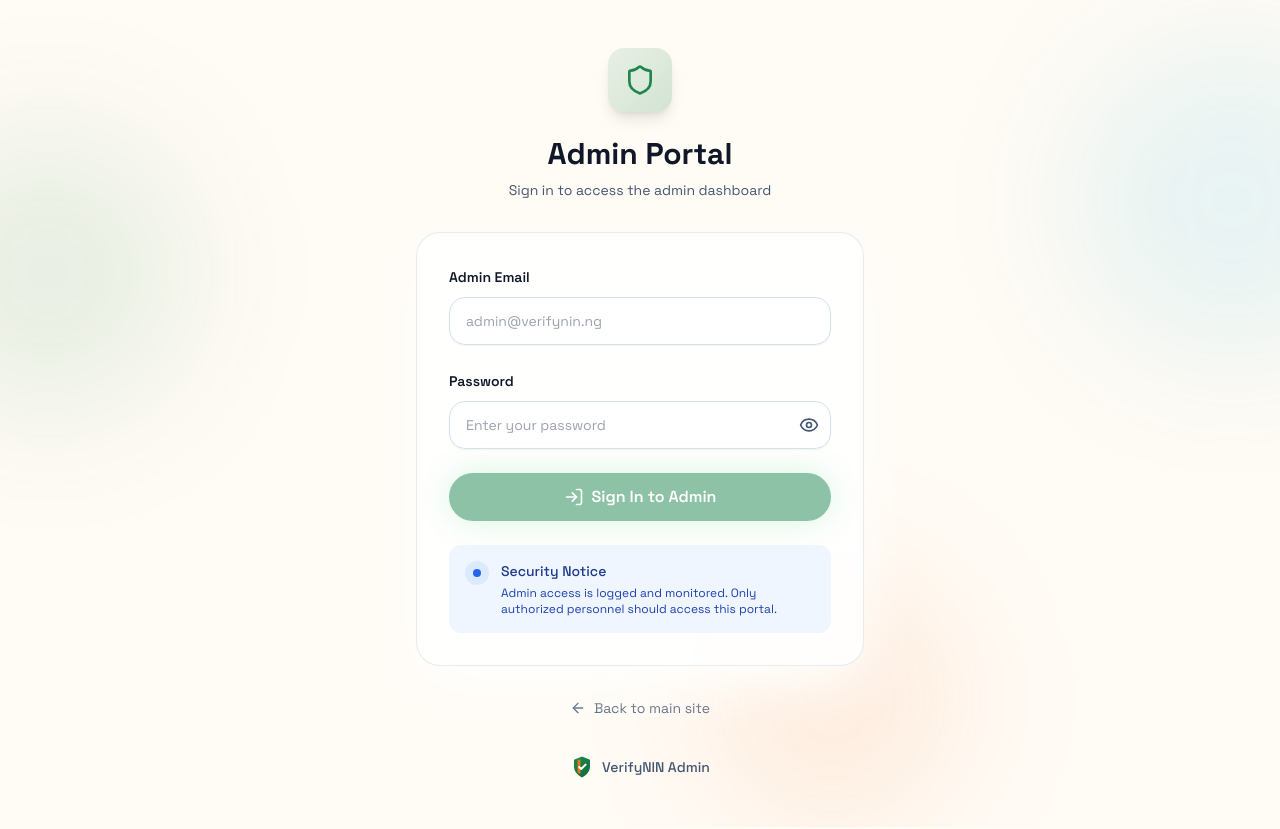
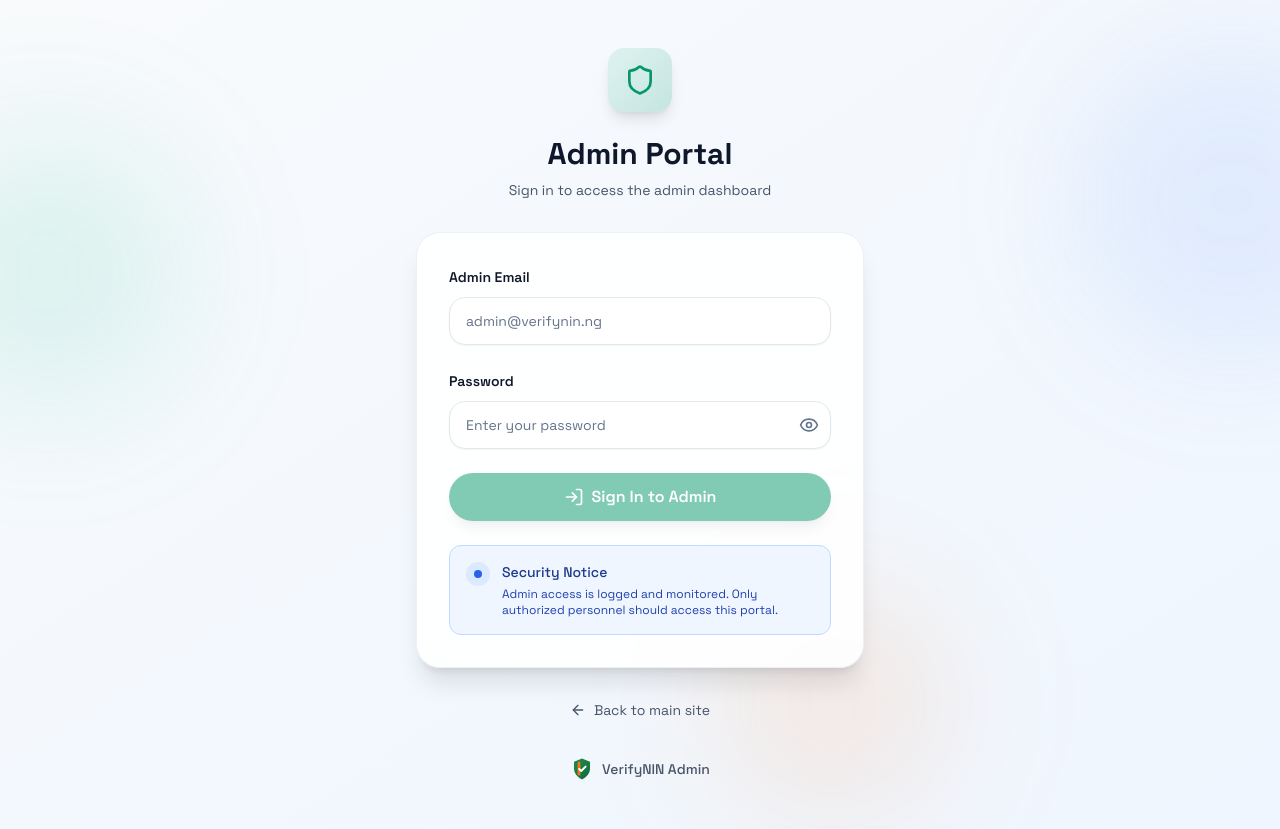
Before and after one commit to yuusuf4real/ninverify, a Next.js app: page /sys-4a7404d6f114b5b0 in a window 1280 px wide. Built offline with nearby package versions, Linux system fonts and the light colour scheme; no server answers.

Commit message:
feat(auth): refine admin login UI

```diff
--- a/app/sys-4a7404d6f114b5b0/page.tsx
+++ b/app/sys-4a7404d6f114b5b0/page.tsx
@@ -17,29 +17,29 @@ export default async function AdminLoginPage() {
   }
 
   return (
-    <div className="relative min-h-screen overflow-hidden bg-background">
+    <div className="relative min-h-screen overflow-hidden bg-gradient-to-br from-slate-50 to-blue-50">
       {/* Background Effects */}
       <div className="pointer-events-none absolute inset-0">
-        <div className="absolute -left-24 top-32 h-72 w-72 rounded-full bg-primary/10 blur-3xl" />
-        <div className="absolute -right-28 top-10 h-80 w-80 rounded-full bg-accent/10 blur-3xl" />
-        <div className="absolute bottom-0 right-1/4 h-64 w-64 rounded-full bg-secondary/10 blur-3xl" />
+        <div className="absolute -left-24 top-32 h-72 w-72 rounded-full bg-emerald-500/10 blur-3xl" />
+        <div className="absolute -right-28 top-10 h-80 w-80 rounded-full bg-blue-500/10 blur-3xl" />
+        <div className="absolute bottom-0 right-1/4 h-64 w-64 rounded-full bg-orange-500/10 blur-3xl" />
       </div>
 
       <div className="relative z-10 flex min-h-screen items-center justify-center px-4 py-12">
         <div className="w-full max-w-md space-y-8">
           {/* Header */}
           <div className="text-center">
-            <div className="mx-auto mb-6 flex h-16 w-16 items-center justify-center rounded-2xl bg-gradient-to-br from-primary/10 to-primary/20 shadow-lg">
-              <Shield className="h-8 w-8 text-primary" />
+            <div className="mx-auto mb-6 flex h-16 w-16 items-center justify-center rounded-2xl bg-gradient-to-br from-emerald-500/10 to-emerald-600/20 shadow-lg">
+              <Shield className="h-8 w-8 text-emerald-600" />
             </div>
-            <h1 className="text-3xl font-bold text-foreground">Admin Portal</h1>
-            <p className="mt-2 text-sm text-muted-foreground">
+            <h1 className="text-3xl font-bold text-slate-900">Admin Portal</h1>
+            <p className="mt-2 text-sm text-slate-600">
               Sign in to access the admin dashboard
             </p>
           </div>
 
           {/* Login Form */}
-          <div className="rounded-3xl border border-border/60 bg-white/90 p-8 shadow-card backdrop-blur-sm">
+          <div className="rounded-3xl border border-slate-200/60 bg-white/90 p-8 shadow-xl backdrop-blur-sm">
             <AdminLoginForm />
           </div>
 
@@ -47,7 +47,7 @@ export default async function AdminLoginPage() {
           <div className="text-center">
             <Link
               href="/"
-              className="inline-flex items-center gap-2 text-sm text-muted-foreground hover:text-primary transition-colors"
+              className="inline-flex items-center gap-2 text-sm text-slate-600 hover:text-emerald-600 transition-colors"
             >
               <ArrowLeft className="h-4 w-4" />
               Back to main site
@@ -64,7 +64,7 @@ export default async function AdminLoginPage() {
                 height={24}
                 className="h-6 w-6"
               />
-              <span className="text-sm font-medium text-muted-foreground">
+              <span className="text-sm font-medium text-slate-600">
                 VerifyNIN Admin
               </span>
             </div>
--- a/components/organisms/admin-login-form.tsx
+++ b/components/organisms/admin-login-form.tsx
@@ -75,10 +75,7 @@ export function AdminLoginForm() {
 
       {/* Email Field */}
       <div className="space-y-2">
-        <label
-          htmlFor="email"
-          className="text-sm font-semibold text-foreground"
-        >
+        <label htmlFor="email" className="text-sm font-semibold text-slate-900">
           Admin Email
         </label>
         <Input
@@ -90,7 +87,7 @@ export function AdminLoginForm() {
           placeholder="admin@verifynin.ng"
           required
           disabled={loading}
-          className="h-12"
+          className="h-12 border-slate-200 bg-white focus:border-emerald-500 focus:ring-emerald-500"
         />
       </div>
 
@@ -98,7 +95,7 @@ export function AdminLoginForm() {
       <div className="space-y-2">
         <label
           htmlFor="password"
-          className="text-sm font-semibold text-foreground"
+          className="text-sm font-semibold text-slate-900"
         >
           Password
         </label>
@@ -112,12 +109,12 @@ export function AdminLoginForm() {
             placeholder="Enter your password"
             required
             disabled={loading}
-            className="h-12 pr-12"
+            className="h-12 pr-12 border-slate-200 bg-white focus:border-emerald-500 focus:ring-emerald-500"
           />
           <button
             type="button"
             onClick={() => setShowPassword(!showPassword)}
-            className="absolute right-3 top-1/2 -translate-y-1/2 text-muted-foreground hover:text-foreground"
+            className="absolute right-3 top-1/2 -translate-y-1/2 text-slate-500 hover:text-slate-700"
             disabled={loading}
           >
             {showPassword ? (
@@ -133,7 +130,7 @@ export function AdminLoginForm() {
       <Button
         type="submit"
         disabled={loading || !formData.email || !formData.password}
-        className="h-12 w-full text-base font-semibold"
+        className="h-12 w-full text-base font-semibold bg-emerald-600 hover:bg-emerald-700 text-white"
       >
         {loading ? (
           <div className="flex items-center gap-2">
@@ -149,7 +146,7 @@ export function AdminLoginForm() {
       </Button>
 
       {/* Security Notice */}
-      <div className="rounded-xl bg-blue-50 p-4">
+      <div className="rounded-xl bg-blue-50 p-4 border border-blue-200">
         <div className="flex gap-3">
           <div className="flex h-6 w-6 shrink-0 items-center justify-center rounded-full bg-blue-100">
             <div className="h-2 w-2 rounded-full bg-blue-600" />
--- a/components/ui/button.tsx
+++ b/components/ui/button.tsx
@@ -4,17 +4,17 @@ import { Slot } from "@radix-ui/react-slot";
 import { cn } from "@/lib/utils";
 
 const buttonVariants = cva(
-  "inline-flex items-center justify-center gap-2 rounded-full text-sm font-semibold transition-all focus-visible:outline-none focus-visible:ring-2 focus-visible:ring-ring disabled:pointer-events-none disabled:opacity-50",
+  "inline-flex items-center justify-center gap-2 rounded-full text-sm font-semibold transition-all focus-visible:outline-none focus-visible:ring-2 focus-visible:ring-emerald-500 disabled:pointer-events-none disabled:opacity-50",
   {
     variants: {
       variant: {
         primary:
-          "bg-primary text-primary-foreground shadow-glow hover:translate-y-[-1px] hover:shadow-[0_0_40px_rgba(34,197,94,0.35)]",
+          "bg-emerald-600 text-white shadow-lg hover:bg-emerald-700 hover:translate-y-[-1px] hover:shadow-xl",
         secondary:
-          "bg-secondary text-secondary-foreground hover:translate-y-[-1px]",
+          "bg-orange-500 text-white hover:bg-orange-600 hover:translate-y-[-1px]",
         outline:
-          "border border-border bg-transparent text-foreground hover:border-primary/50",
-        ghost: "bg-transparent text-foreground hover:bg-muted",
+          "border border-slate-200 bg-transparent text-slate-900 hover:border-emerald-500/50 hover:bg-slate-50",
+        ghost: "bg-transparent text-slate-900 hover:bg-slate-100",
       },
       size: {
         sm: "h-9 px-4",
--- a/components/ui/input.tsx
+++ b/components/ui/input.tsx
@@ -8,7 +8,7 @@ const Input = React.forwardRef<HTMLInputElement, InputProps>(
     <input
       type={type}
       className={cn(
-        "flex h-11 w-full rounded-2xl border border-input bg-white/80 px-4 py-2 text-sm shadow-sm transition focus-visible:outline-none focus-visible:ring-2 focus-visible:ring-ring",
+        "flex h-11 w-full rounded-2xl border border-slate-200 bg-white px-4 py-2 text-sm shadow-sm transition-colors file:border-0 file:bg-transparent file:text-sm file:font-medium placeholder:text-slate-500 focus-visible:outline-none focus-visible:ring-2 focus-visible:ring-emerald-500 focus-visible:border-emerald-500 disabled:cursor-not-allowed disabled:opacity-50",
         className,
       )}
       ref={ref}
--- a/tailwind.config.ts
+++ b/tailwind.config.ts
@@ -6,6 +6,8 @@ const config: Config = {
     "./app/**/*.{ts,tsx}",
     "./components/**/*.{ts,tsx}",
     "./lib/**/*.{ts,tsx}",
+    // Explicitly include the admin login path
+    "./app/sys-4a7404d6f114b5b0/**/*.{ts,tsx}",
   ],
   theme: {
     container: {
```
Also changed, not shown: scripts/test-admin-login.ts (added, +142 -0 lines).
